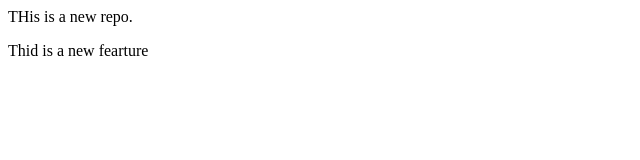
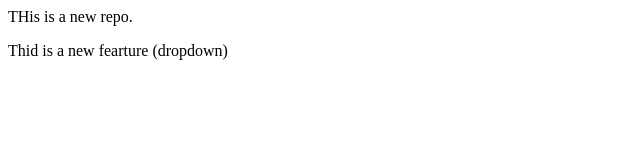
Before and after one commit to rushikeshjoharkar7/git-and-github, a plain HTML site: page index.html in a window 1280 px wide. Shown: the full height of the page, 0-640 px from the left. Drawn offline with Linux system fonts and the light colour scheme.

Commit message:
dropdown added

```diff
--- a/index.html
+++ b/index.html
@@ -1,2 +1,2 @@
 <p>THis is a new repo.</p>
-<p>Thid is a new fearture</p>
+<p>Thid is a new fearture (dropdown)</p>
```
